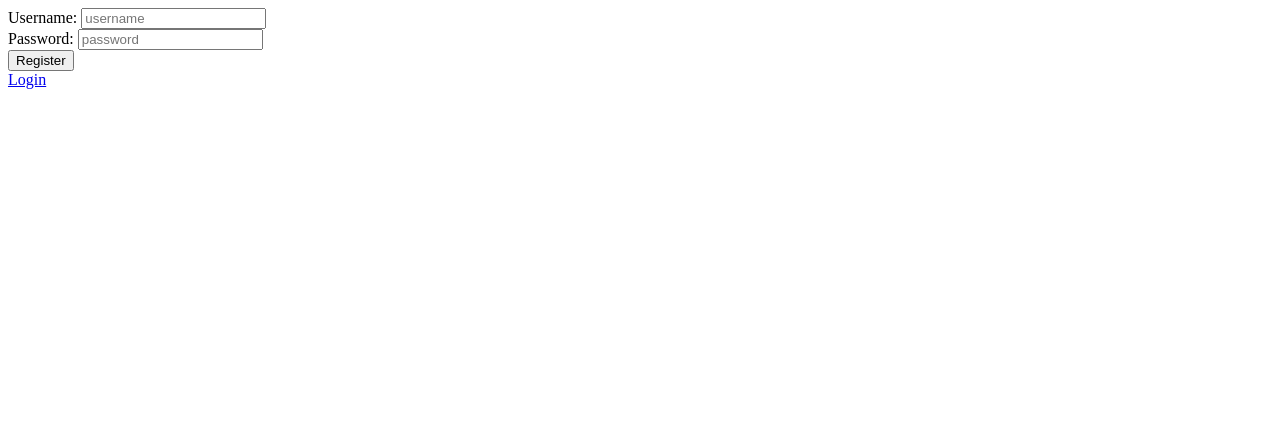
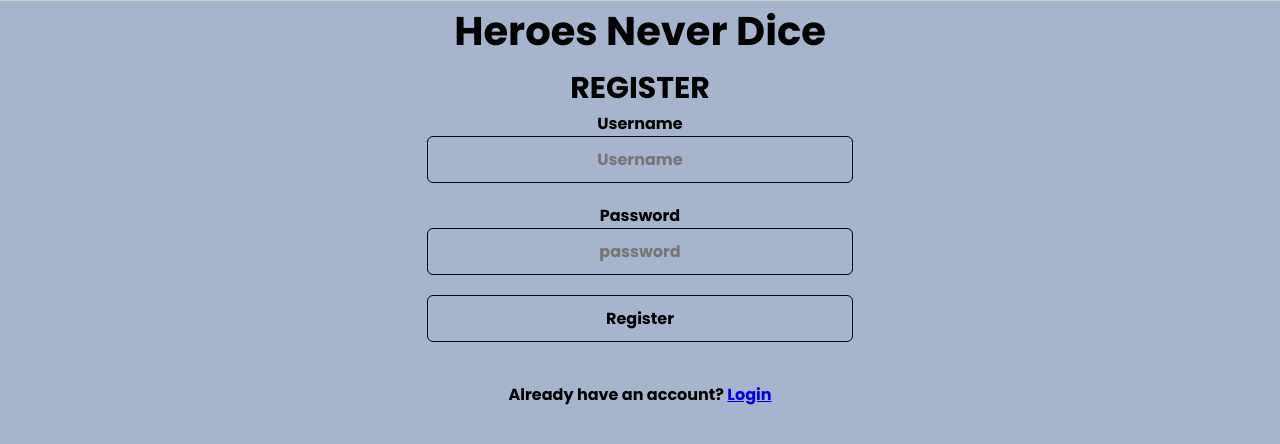
Before and after one commit to Lesamuen/HeroesNeverDice, a Flask app: page /register in a window 1280 px wide. Shown: the top 444 px of the page. Run offline with Flask 3, Linux system fonts and the light colour scheme.

Commit message:
added css for login and register

```diff
--- a/templates/register.html
+++ b/templates/register.html
@@ -1,24 +1,44 @@
+
 <!DOCTYPE html>
 <html lang="en">
+
 <head>
     <meta charset="UTF-8">
     <meta http-equiv="X-UA-Compatible" content="IE=edge">
     <meta name="viewport" content="width=device-width, initial-scale=1.0">
     <title>Register</title>
-</head>
+    <!-- CSS -->
+    <link rel="stylesheet" href="static/style.css">
 
 <body>
-    <form action="/register" method="post">
-        <label for="username">Username: </label>
-        <input type="text" placeholder="username" name="username" value="{{request.form.username}}" required>
-    <br>
-        <label for="password">Password: </label>
-        <input type="password" placeholder="password" name="password" value="{{request.form.password}}" required>
-    <br>
-        <label>
-            <button type="submit">Register</button>
-        </label>
-    </form>
-    <a href="/login">Login</a>
+    <h1 class="title"> Heroes Never Dice </h1>
+    <section class="container">
+
+        <div id="form-content">
+            <form action="/register" method="post">
+                <header> REGISTER </header>
+                <form>
+                    <div class="field input">
+                        <label for="username">Username </label>
+                        <input type="text" placeholder="Username" name="username" value="{{ request.form.username}}"
+                            required>
+                        <br>
+                    </div>
+                    <div class="field input">
+                        <label for="password">Password </label>
+                        <input type="password" placeholder="password" name="password" value="{{ request.form.password}}"
+                            required>
+                        <br>
+                    </div>
+                </form>
+                <div class="field button">
+                    <input id="login" type="submit" value="Register" class=" button" />
+                </div>
+            </form>
+            <div class="link"> Already have an account? <a href="/login">Login</a></div>
+        </div>
+
+    </section>
 </body>
+
 </html>
--- /dev/null
+++ b/templates/static/style.css
@@ -0,0 +1,81 @@
+/* style.css */
+@import url('https://fonts.googleapis.com/css2?family=Poppins:wght@300;400;500;600;700;800&family=Raleway:wght@900&display=swap');
+
+
+* {
+    margin: 0;
+    padding: 0;
+    box-sizing: border-box;
+    font-family: 'Poppins', sans-serif;
+    font-weight: 700;
+    background-color:#a6b4ce;
+    text-align: center;
+}
+
+
+.container {
+    width: 100%;
+    height: 350px;
+    background: #a6b4ce;
+    display: flex;
+    justify-content: center;
+    align-items: center;
+}
+
+.form {
+    position: absolute;
+    max-width: 450px;
+    width: 100%;
+    padding : 30px;
+    border-radius: 6px;
+    background: #a6b4ce;
+    margin-bottom: 30px;
+    box-shadow: 0 5px 10px rgba(0,0,0,0.2);
+}
+
+header {
+    font-size: 30px;
+    text-align: center;
+    color: rgb(0, 0, 0);
+
+}
+
+.title {
+    font-size: 40px;
+    font-style: normal;
+    text-align: center;
+    color: rgb(0, 0, 0);
+    border-top: 1px solid #ccc;
+}
+
+.field input {
+    width: 100%;
+    padding: 10px;
+    border: 1px solid #000000;
+    border-radius: 6px;
+    outline: none;
+    font-size: 16px;
+    margin-bottom: 20px;
+
+}
+
+.field input:focus {
+    border-color: #eceeff;
+    border-bottom-width: 2px;
+}
+.link {
+    text-align: center;
+    margin-top: 20px;
+    color: rgb(0, 0, 0);
+    transition: all 0.3s ease;
+    cursor: pointer;
+}
+@media screen and (max-width: 850px) {
+    .title {
+        display: none;
+    }
+
+    .title2 {
+        display: block;
+    }
+  }
```
Also changed, not shown: templates/login.html (+32 -13 lines).
